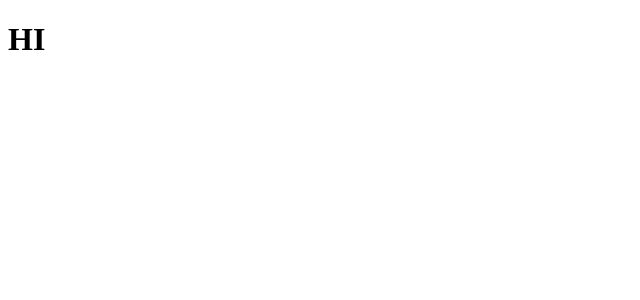
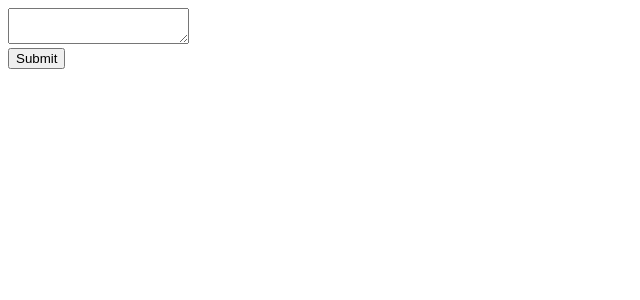
Before and after one commit to Nstellatos/notencode, a React (Create React App) app: page / in a window 1280 px wide. Shown: the top 300 px of the page, without its empty margins (0-640 px from the left). Built offline with nearby package versions, Linux system fonts and the light colour scheme.

Commit message:
basic form element

```diff
--- a/src/index.tsx
+++ b/src/index.tsx
@@ -1,6 +1,26 @@
+import { useState } from 'react';
 import ReactDOM from 'react-dom';
 
 const App = () => {
-	return <h1>HI</h1>;
+	const [input, setInput] = useState('');
+	const [code, setCode] = useState('');
+
+	const onClick = () => {
+		console.log(input);
+	};
+
+	return (
+		<div>
+			<textarea
+				value={input}
+				onChange={(e) => setInput(e.target.value)}
+			></textarea>
+			<div>
+				<button onClick={onClick}>Submit</button>
+			</div>
+			<pre>{code}</pre>
+		</div>
+	);
 };
+
 ReactDOM.render(<App />, document.querySelector('#root'));
```
